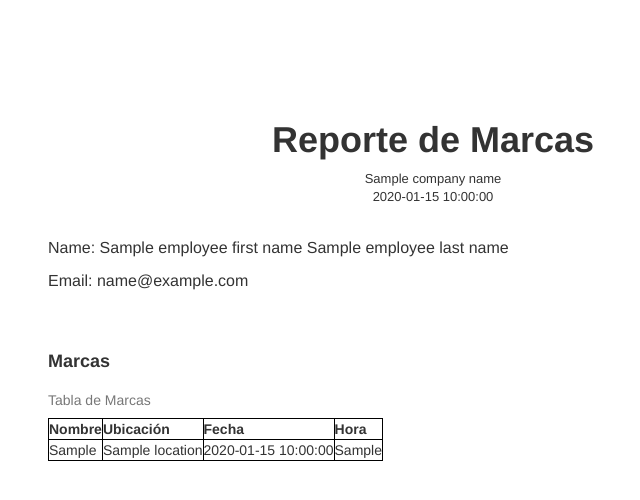
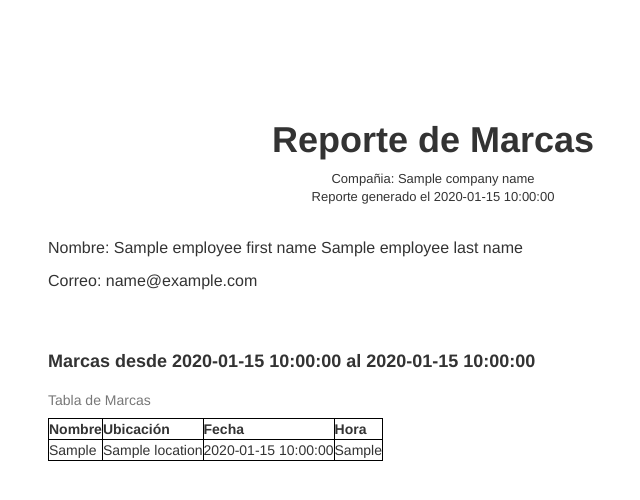
Before and after one commit to rurikk94/challenge_scm, a Python web app: template reports-api/src/templates/layout.html in a window 1280 px wide. Shown: the top 500 px of the page, without its empty margins (207-847 px from the left). Run offline with Jinja, Linux system fonts and the light colour scheme; the template is opened without the code that fills it: most values are stand-ins (such as "Sample title", 1, 10 or a date in 2020); some libraries are stand-ins or nearby versions.

Commit message:
add validation input dates add datse input to report html

```diff
--- a/reports-api/src/templates/layout.html
+++ b/reports-api/src/templates/layout.html
@@ -30,17 +30,16 @@
   <div class="container">
     <h1><b>Reporte de Marcas</b></h1>
 
-    <p id="encabezado">{{company_name}}
-    <br>
-    {{datetime_now}}
+    <p id="encabezado">Compañia: {{company_name}}
+    <br>Reporte generado el {{datetime_now}}
     </p>
     <br>
-   <p>Name: {{employee_first_name}} {{employee_last_name}}</p>
-   <p>Email: {{employee_email}}</p>
+   <p>Nombre: {{employee_first_name}} {{employee_last_name}}</p>
+   <p>Correo: {{employee_email}}</p>
 
    <br>
    <br>
-   <h5 id="titulo-marcas"><b>Marcas</b></h5>
+   <h5 id="titulo-marcas"><b>Marcas desde {{report_start_date}} al {{report_end_date}}</b></h5>
 
   <table>
     <caption>Tabla de Marcas</caption>
--- a/reports-api/src/v1/reports.py
+++ b/reports-api/src/v1/reports.py
@@ -142,6 +142,8 @@ async def creando_reporte(db, report: ReportSchema, employee: EmployeeSchema, la
 
     data = {
         'marcas': marcas,
+        'report_start_date': report.start_date.strftime("%Y.%m.%d"),
+        'report_end_date': report.end_date.strftime("%Y.%m.%d"),
         'company_name': employee.company.name,
         'datetime_now': now,
         'employee_first_name':employee.first_name,
```
Also changed, not shown: reports-api/src/models/reports.py (+9 -1 lines).
